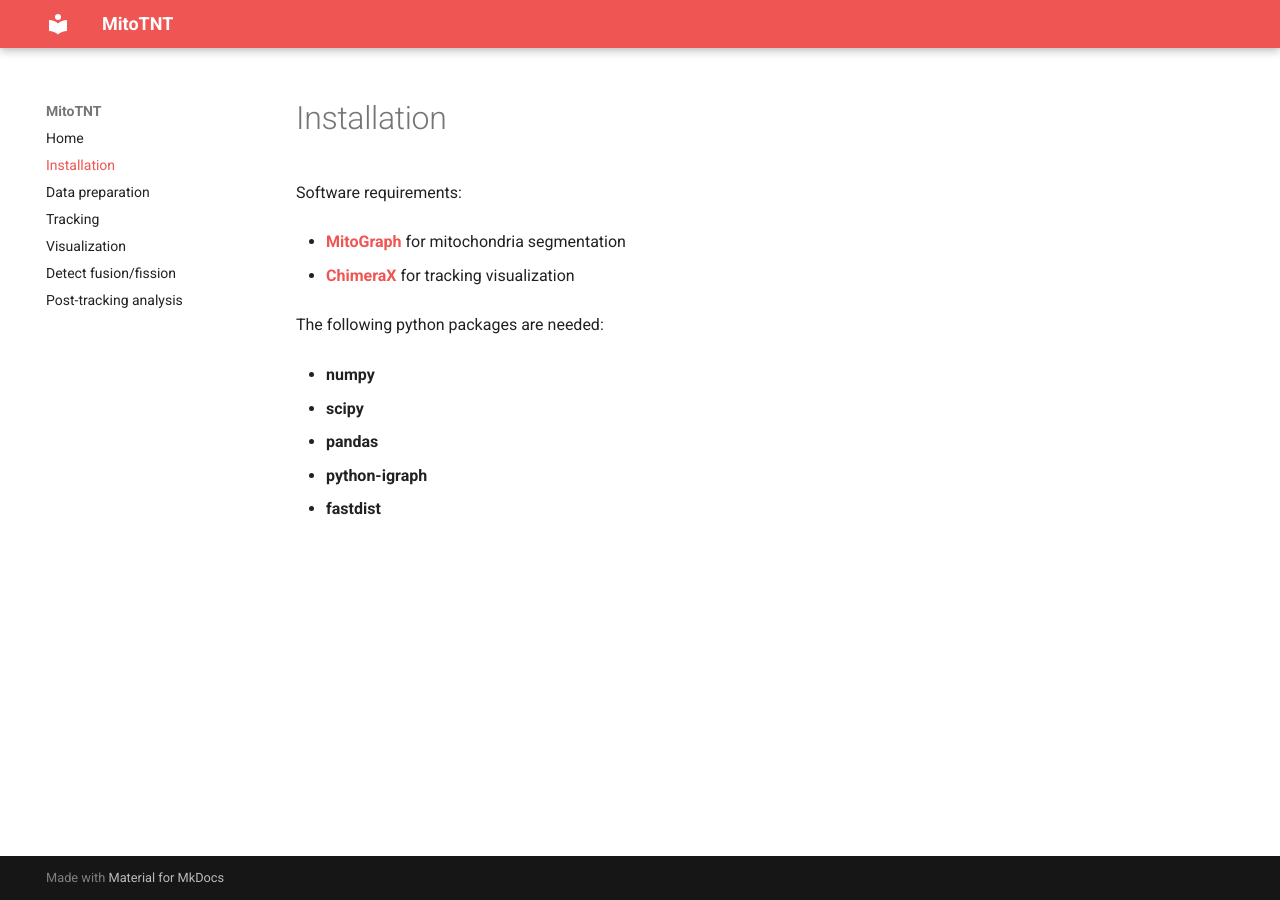
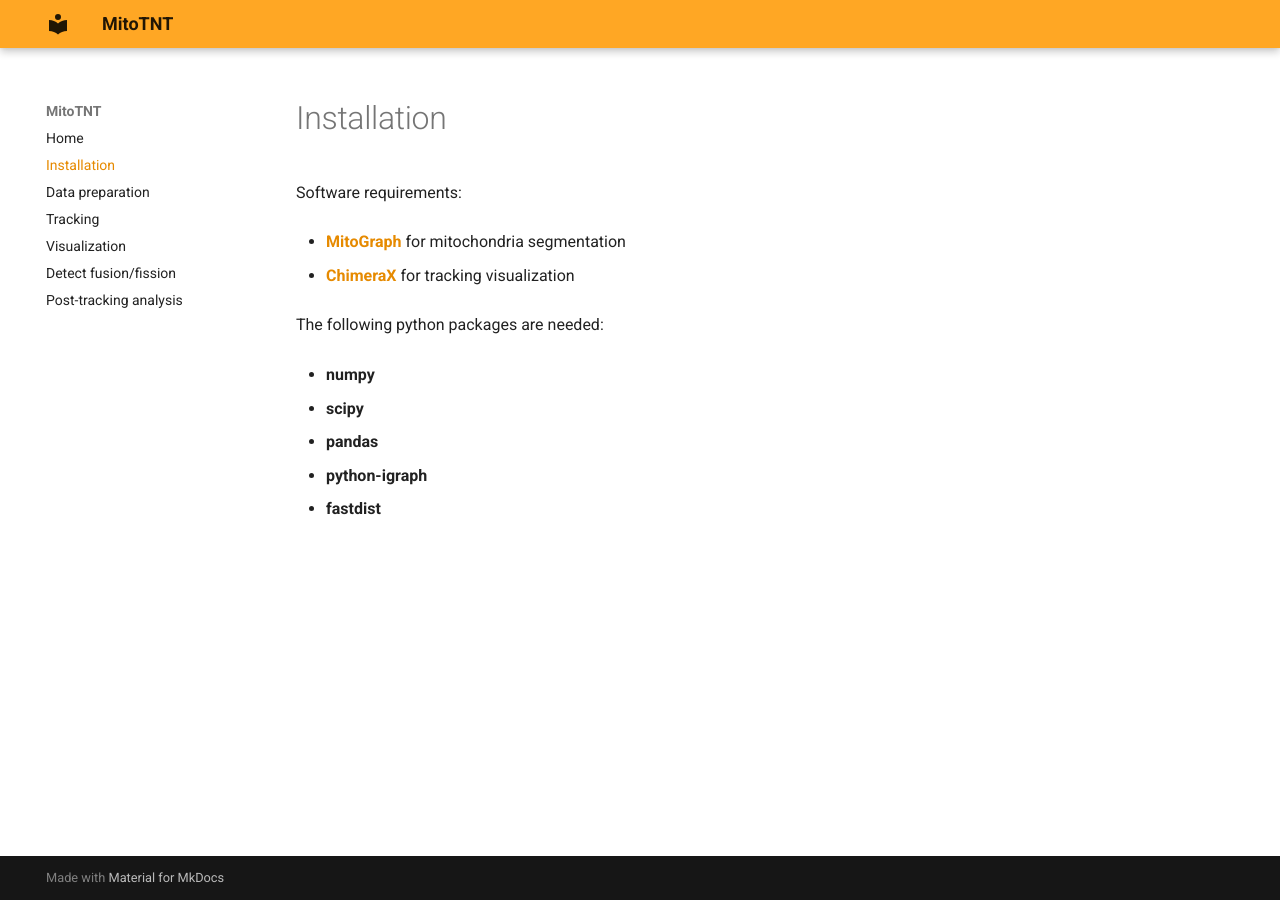
Before and after one commit to pylattice/MitoTNT, an MkDocs documentation site: the page built from docs/1_installation.md, in a window 1280 px wide. Built offline with MkDocs 1.6.1 and Material for MkDocs 9.7.7, drawn with Linux system fonts in a browser that asks for light colours.

Commit message:
Update mkdocs.yaml

```diff
--- a/mkdocs.yaml
+++ b/mkdocs.yaml
@@ -12,8 +12,8 @@
 theme:
     name: material
     palette:
-        primary: red
-        accent: orange
+        primary: orange
+        accent: red
 
 plugins:
     - mkdocs-video
```
